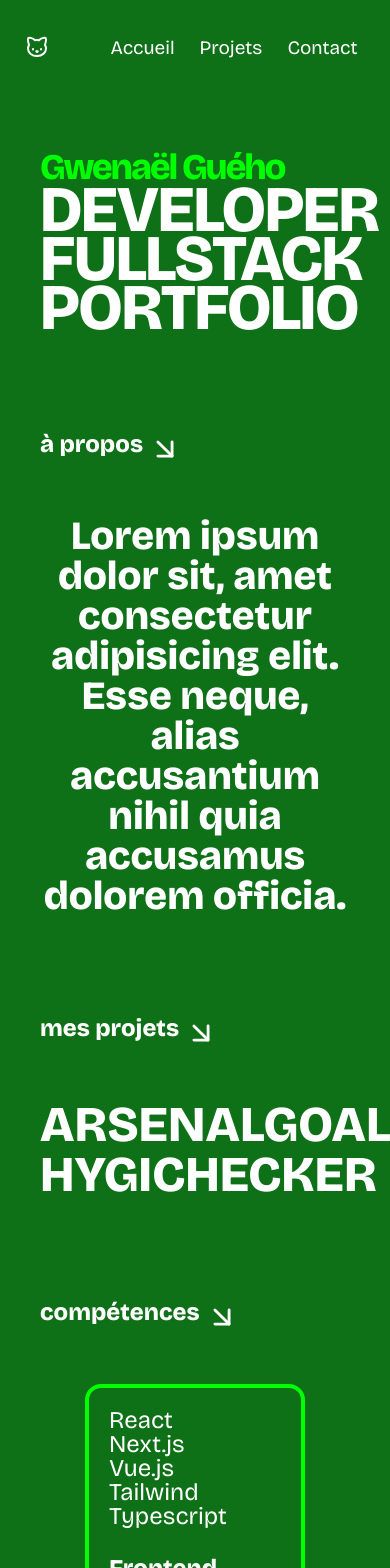
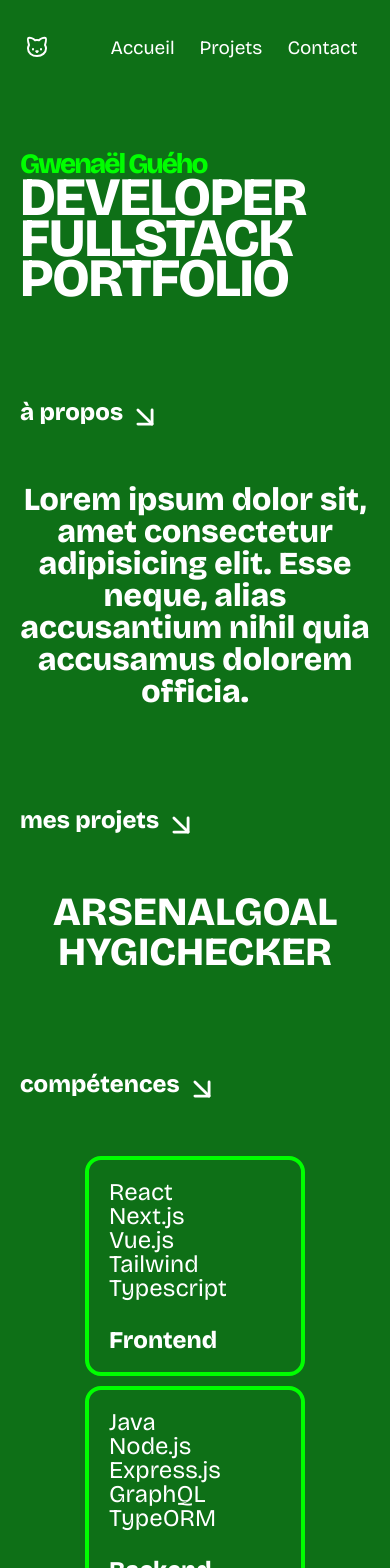
Before and after one commit to gwenael9/my-portfolio, a Next.js app: page / in a window 390 px wide. Shown: the top 1568 px of the page. Built offline with nearby package versions, Linux system fonts and the light colour scheme.

Commit message:
test loader

```diff
--- a/src/components/Layout/Layout.tsx
+++ b/src/components/Layout/Layout.tsx
@@ -28,7 +28,7 @@ export default function Layout({ children, title }: LayoutProps) {
         />
       </Head>
       {home ? <Header /> : <HeaderProject />}
-      <main className="px-16 md:px-20 xl:px-40 max-w-[144rem] m-auto">
+      <main className="px-8 sm:px-16 md:px-20 xl:px-40 max-w-[144rem] m-auto">
         {children}
       </main>
     </>
--- a/src/components/Loader.tsx
+++ b/src/components/Loader.tsx
@@ -1,13 +1,5 @@
-interface LoaderProps {
-    onLoadComplete: () => void;
-}
-
-export default function Loader({ onLoadComplete}: LoaderProps) {
+export default function Loader() {
   const times = ["0.1s", "0.2s"];
-
-  setTimeout(() => (
-    onLoadComplete()
-  ), 2000)
 
   return (
     <div className="flex justify-center items-center h-screen">
--- a/src/pages/index.tsx
+++ b/src/pages/index.tsx
@@ -6,14 +6,24 @@ import CardCompetences from "@/components/Projet/Card.competences";
 import { projects } from "@/utils/projects";
 import { motion } from "framer-motion";
 import Link from "next/link";
-import { useState } from "react";
+import { useEffect, useState } from "react";
 
 export default function Home() {
   const [loading, setLoading] = useState(true);
 
-  const handleLoadCompleted = () => {
-    setLoading(false);
-  };
+  useEffect(() => {
+    const handleLoadCompleted = () => {
+      setTimeout(() => {
+        setLoading(false);
+      }, 2000);
+    };
+    if (document.readyState === "complete") {
+      handleLoadCompleted();
+    } else {
+      window.addEventListener("load", handleLoadCompleted);
+      return () => window.removeEventListener("load", handleLoadCompleted);
+    }
+  }, []);
 
   // effet par la gauche
   const fadeInFromLeft = {
@@ -22,7 +32,7 @@ export default function Home() {
   };
 
   if (loading) {
-    return <Loader onLoadComplete={handleLoadCompleted} />;
+    return <Loader />;
   }
 
   return (
@@ -34,23 +44,23 @@ export default function Home() {
         variants={fadeInFromLeft}
         transition={{ duration: 0.5 }}
       >
-        <p className="tracking-neg-2 text-primary text-lg xl:text-3xl font-extrabold">
+        <p className="tracking-neg-2 text-primary text-md xl:text-3xl font-extrabold">
           Gwenaël Guého
         </p>
-        <h1 className="uppercase font-extrabold text-4xl sm:text-7xl lg:text-8xl xl:text-9xl tracking-tight xl:tracking-normal leading-.75">
+        <h1 className="uppercase font-extrabold text-3xl sm:text-7xl lg:text-8xl xl:text-9xl tracking-tight xl:tracking-normal leading-.75">
           developer fullstack portfolio
         </h1>
       </motion.div>
 
       <LayoutBlock id="about" title="à propos" >
-        <p className="text-center text-xl md:text-3xl xl:text-5xl font-extrabold">
+        <p className="text-center text-base md:text-3xl xl:text-5xl font-extrabold">
           Lorem ipsum dolor sit, amet consectetur adipisicing elit. Esse neque,
           alias accusantium nihil quia accusamus dolorem officia.
         </p>
       </LayoutBlock>
 
       <LayoutBlock id="projects" title="mes projets">
-        <ul className="text-center text-2xl md:text-3xl xl:text-7xl uppercase font-extrabold">
+        <ul className="text-center text-xl sm:text-2xl md:text-4xl xl:text-7xl uppercase font-extrabold">
           {projects.map((project, index) => (
             <li key={index}>
               <Link
@@ -78,7 +88,7 @@ export default function Home() {
           >
             gwenaelgueho@gmail.com
           </Link>
-          <Link href="tel:+33787085394" className="text-xl">
+          <Link href="tel:+33787085394" className="text-base sm:text-xl">
             (+33) 7 87 08 53 94
           </Link>
         </div>
--- a/tailwind.config.ts
+++ b/tailwind.config.ts
@@ -55,6 +55,7 @@ const config: Config = {
       fontSize: {
         xs: "1.9rem",
         sm: "2.4rem",
+        md: "2.8rem",
         base: "3.2rem",
         lg: "3.6rem",
         xl: "4rem",
@@ -63,7 +64,7 @@ const config: Config = {
         "4xl": "6.5rem",
         "5xl": "8rem",
         "6xl": "9rem",
-        "7xl": "12rem",
+        "7xl": "11rem",
         "8xl": "16rem",
         "9xl": "18rem",
       },
```
